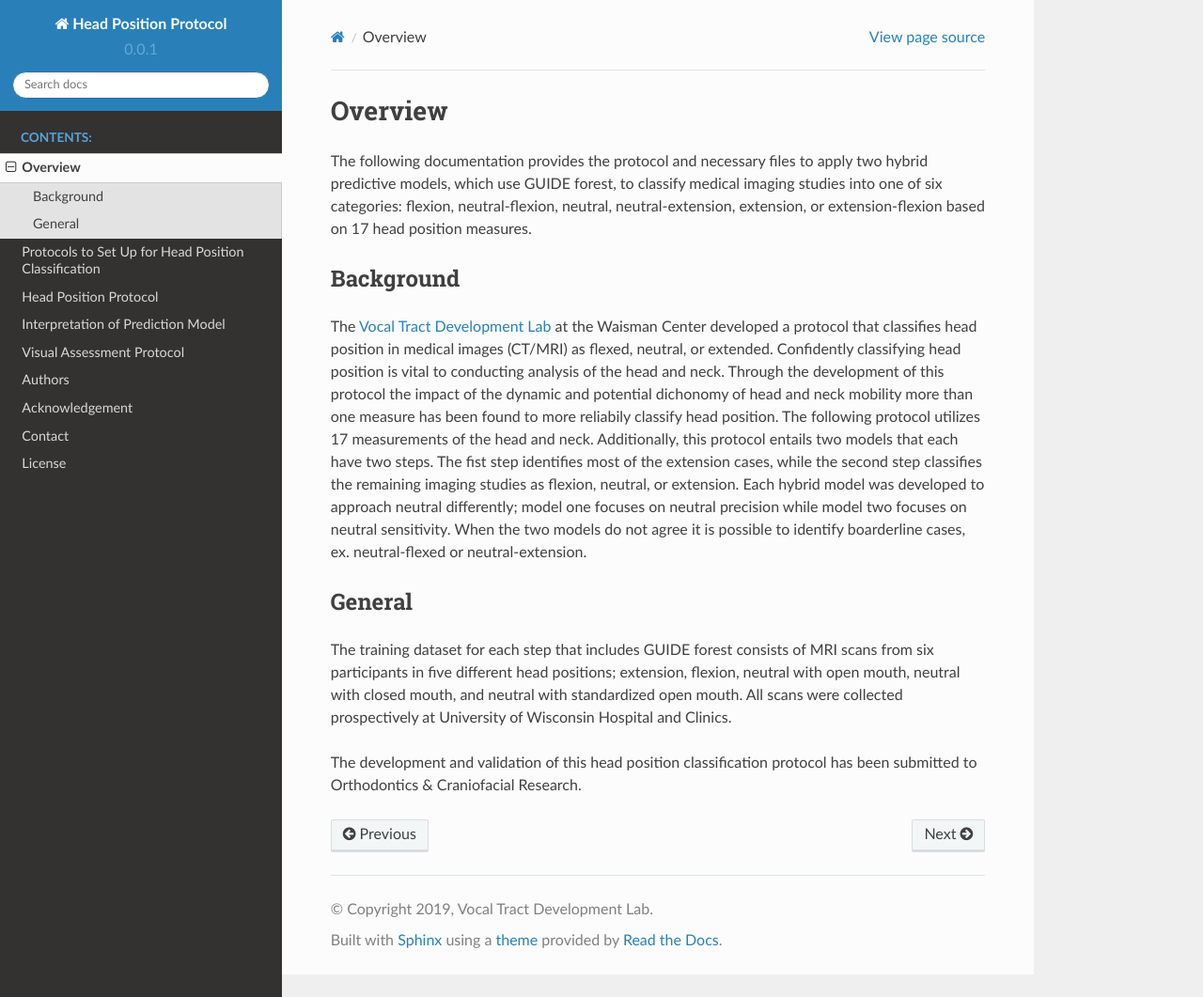
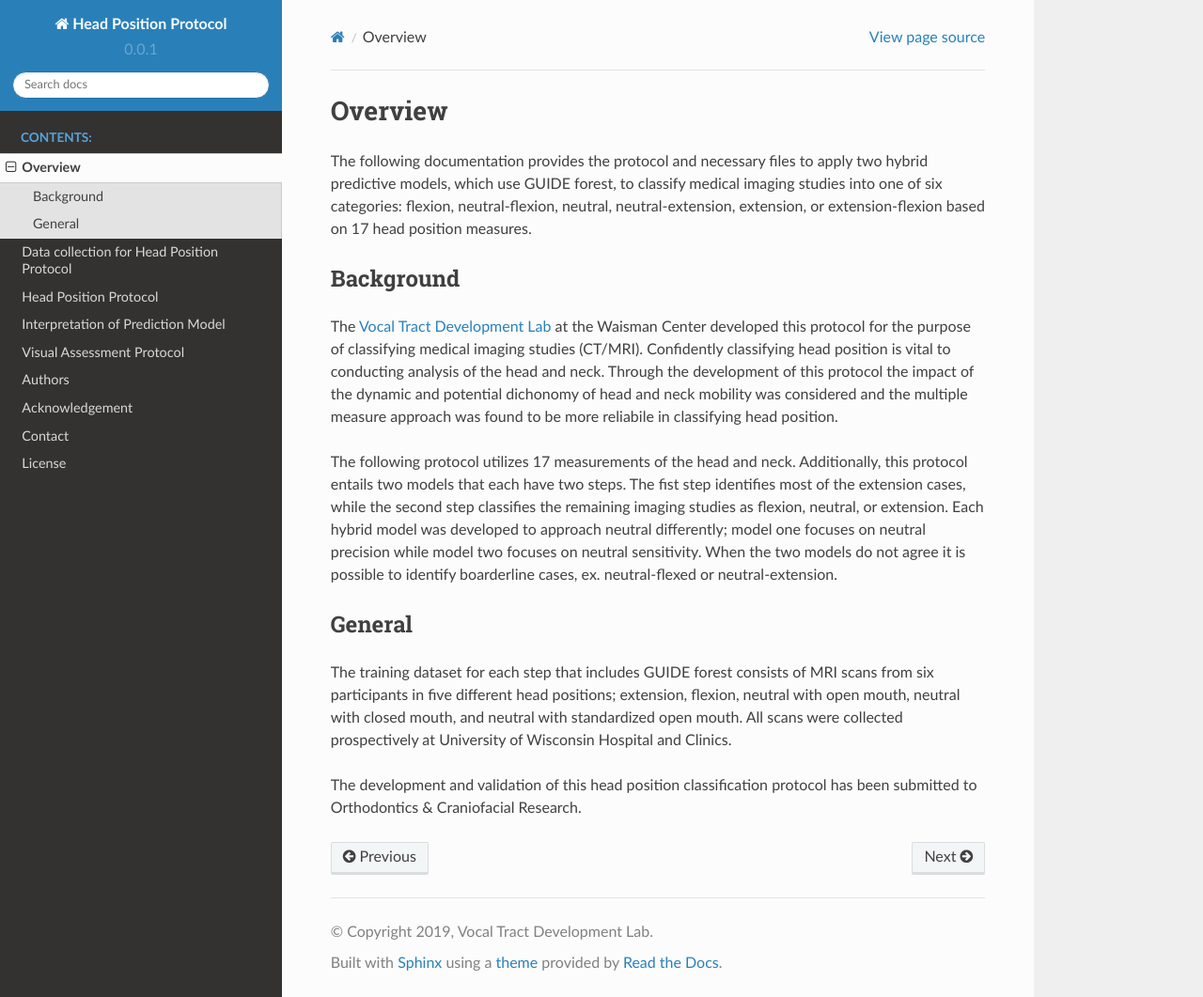
Before and after one commit to vocaltractlab/headpositiondoc, a Sphinx documentation site: the page built from source/overview.rst, in a window 1280 px wide and 1061 px high. Shown: the whole window at 94% size. Built offline with Sphinx 7.4.7 and the Read the Docs theme 2.0.0, drawn with Linux system fonts in a browser that asks for light colours.

Commit message:
overview update

```diff
--- a/source/Interpretation.rst
+++ b/source/Interpretation.rst
@@ -7,6 +7,7 @@ Prediction Agreement
 --------------------
 
 When the prediction of both models agree on the classification an imaging study can be categorized as the predictedposition.
+
 	* Imaging studies should be reviewed if both models predict neutral but have confidence scores that are less than 0.64 or predict flexion or extension but have confidence scores that are less than 0.3. Imaging studies should be classified as extreme if both models predict flexion or extension with confidence scores greater than 0.6.
 
 Prediction Disagreement
--- a/source/overview.rst
+++ b/source/overview.rst
@@ -5,7 +5,9 @@
 
 Background
 ----------
-The `Vocal Tract Development Lab <http://www.waisman.wisc.edu/vocal>`_ at the Waisman Center developed a protocol that classifies head position in medical images (CT/MRI) as flexed, neutral, or extended. Confidently classifying head position is vital to conducting analysis of the head and neck. Through the development of this protocol the impact of the dynamic and potential dichonomy of head and neck mobility more than one measure has been found to more reliabily classify head position.  The following protocol utilizes 17 measurements of the head and neck.  Additionally, this protocol entails two models that each have two steps. The fist step identifies most of the extension cases, while the second step classifies the remaining imaging studies as flexion, neutral, or extension. Each hybrid model was developed to approach neutral differently; model one focuses on neutral precision while model two focuses on neutral sensitivity. When the two models do not agree it is possible to identify boarderline cases, ex. neutral-flexed or neutral-extension.
+The `Vocal Tract Development Lab <http://www.waisman.wisc.edu/vocal>`_ at the Waisman Center developed this protocol for the purpose of classifying medical imaging studies (CT/MRI). Confidently classifying head position is vital to conducting analysis of the head and neck. Through the development of this protocol the impact of the dynamic and potential dichonomy of head and neck mobility was considered and the multiple measure approach was found to be more reliabile in classifying head position.
+
+The following protocol utilizes 17 measurements of the head and neck.  Additionally, this protocol entails two models that each have two steps. The fist step identifies most of the extension cases, while the second step classifies the remaining imaging studies as flexion, neutral, or extension. Each hybrid model was developed to approach neutral differently; model one focuses on neutral precision while model two focuses on neutral sensitivity. When the two models do not agree it is possible to identify boarderline cases, ex. neutral-flexed or neutral-extension.
 
 General
 -------
--- a/source/protocol.rst
+++ b/source/protocol.rst
@@ -1,6 +1,6 @@
 
-Protocols to Set Up for Head Position Classification
-====================================================
+Data collection for Head Position Protocol
+==========================================
 The head position protocol requires 14 landmarks placed on medical imaging studies rendered in 3D. During the development of this protocol, the landmarks were acquired using Analyze 12.0. Each landmark should provide (x,y,z) coordinates and the voxel size should be recorded for each imaging study.
 
 The landmarks are used to calculate 17 measurements. These 17 measures are then used in two hybrid GUIDE forest prediction models to classify head position.
@@ -307,7 +307,6 @@ V12. C7-C4 angle
 Upper and lower cervical spine difference
 +++++++++++++++++++++++++++++++++++++++++
 
-
 The change in angles along the cervical spine assist with determining the neck position.  Following are multiple angle difference measures.
 
 V13. C2 v C6-C4 difference
```
